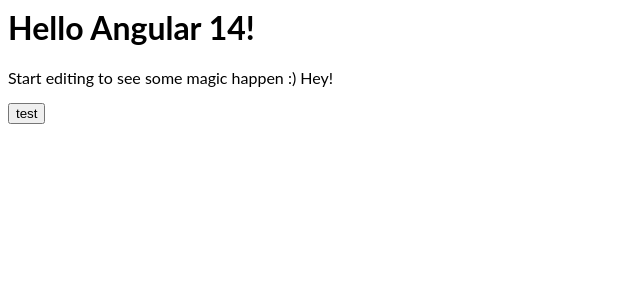
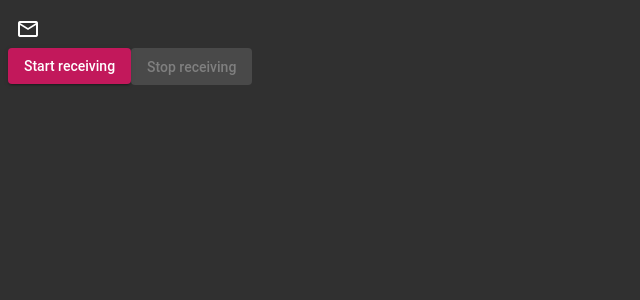
Before and after one commit to itsfeas/10kc-frontend-challenge, an Angular app: page / in a window 1280 px wide. Shown: the top 300 px of the page, without its empty margins (0-640 px from the left). Built offline with nearby package versions, Linux system fonts and the light colour scheme.

Commit message:
6 files modified, 2 added, 3 deleted

```diff
--- a/src/app/app.component.css
+++ /dev/null
@@ -1,3 +0,0 @@
-p {
-  font-family: Lato;
-}
--- a/src/app/app.component.html
+++ b/src/app/app.component.html
@@ -1,3 +1,3 @@
-<hello name="{{ name }}"></hello>
-<p>Start editing to see some magic happen :) Hey!</p>
-<button mat-button color="primary">test</button>
+<div>
+  <notification-component></notification-component>
+</div>
--- a/src/app/app.component.ts
+++ b/src/app/app.component.ts
@@ -1,10 +1,7 @@
-import { Component, VERSION } from '@angular/core';
+import { Component } from '@angular/core';
 
 @Component({
-  selector: 'my-app',
+  selector: 'app-root',
   templateUrl: './app.component.html',
-  styleUrls: ['./app.component.css'],
 })
-export class AppComponent {
-  name = 'Angular ' + VERSION.major;
-}
+export class AppComponent {}
--- a/src/app/hello.component.ts
+++ /dev/null
@@ -1,10 +0,0 @@
-import { Component, Input } from '@angular/core';
-
-@Component({
-  selector: 'hello',
-  template: `<h1>Hello {{name}}!</h1>`,
-  styles: [`h1 { font-family: Lato; }`]
-})
-export class HelloComponent  {
-  @Input() name: string;
-}
--- /dev/null
+++ b/src/app/notification.component.html
@@ -0,0 +1,31 @@
+<div>
+  <div>
+    <button mat-icon-button (click)="clearNotifications()">
+      <mat-icon
+        [matBadge]="notifCount"
+        [matBadgeHidden]="notifCount == 0 ? true : false"
+        matBadgeOverlap="false"
+      >
+        mail_outline
+      </mat-icon>
+    </button>
+  </div>
+  <div fxLayout="row">
+    <button
+      (click)="toggleNotificationSending()"
+      [disabled]="notifSendingEnabled"
+      mat-raised-button
+      color="primary"
+    >
+      Start receiving
+    </button>
+    <button
+      (click)="toggleNotificationSending()"
+      [disabled]="!notifSendingEnabled"
+      mat-raised-button
+      color="accent"
+    >
+      <span class="mat-button-wrapper">Stop receiving</span>
+    </button>
+  </div>
+</div>
--- /dev/null
+++ b/src/app/notification.component.ts
@@ -0,0 +1,45 @@
+import { Component } from '@angular/core';
+import { interval, Observable, Subscription } from 'rxjs';
+
+@Component({
+  selector: 'notification-component',
+  templateUrl: './notification.component.html',
+})
+export class NotificationComponent {
+  public notifCount: number;
+  public notifSendingEnabled: boolean;
+
+  private notifPulse: Observable<number>;
+  private notifSubscription: Subscription;
+
+  constructor() {
+    this.notifCount = 0;
+    this.notifSendingEnabled = false;
+    this.notifPulse = interval(300);
+  }
+
+  toggleNotificationSending() {
+    this.notifSendingEnabled
+      ? this.unsubscribeToNotifications(this.notifSubscription)
+      : (this.notifSubscription = this.subscribeToNotifications(
+          this.notifPulse
+        ));
+    this.notifSendingEnabled = !this.notifSendingEnabled;
+  }
+
+  subscribeToNotifications(notifPulse: Observable<number>) {
+    return notifPulse.subscribe((_) => this.incrNotifications());
+  }
+
+  unsubscribeToNotifications(notifSubscription: Subscription) {
+    notifSubscription.unsubscribe();
+  }
+
+  clearNotifications() {
+    this.notifCount = 0;
+  }
+
+  incrNotifications() {
+    this.notifCount++;
+  }
+}
--- a/src/index.html
+++ b/src/index.html
@@ -1 +1,12 @@
-<my-app>loading</my-app>
+<!DOCTYPE html>
+<html lang="en">
+  <head>
+    <meta charset="UTF-8" />
+    <meta http-equiv="X-UA-Compatible" content="IE=edge" />
+    <meta name="viewport" content="width=device-width, initial-scale=1.0" />
+    <title>Angular App</title>
+  </head>
+  <body class="mat-typography mat-app-background">
+    <app-root />
+  </body>
+</html>
--- a/src/styles.scss
+++ b/src/styles.scss
@@ -1 +1,8 @@
-/* Add application styles & imports to this file! */
+//import pre-built theme, 'pink-bluegrey'
+@import '~@angular/material/prebuilt-themes/pink-bluegrey.css';
+
+//import angular material icons pack
+@import url('https://fonts.googleapis.com/icon?family=Material+Icons');
+
+// //import roboto
+// @import url('https://fonts.googleapis.com/css2?family=Roboto:wght@300;400;500');
```
Also changed, not shown: angular.json (+6 -21 lines), src/app/app.module.ts (+14 -5 lines), src/app/button.component.ts (deleted, +0 -10 lines).
